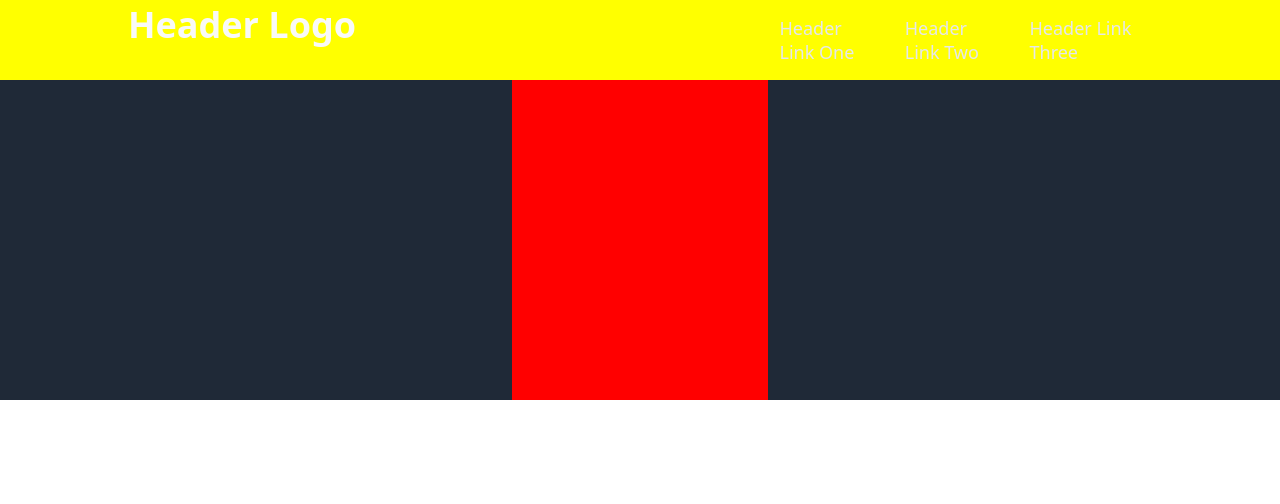
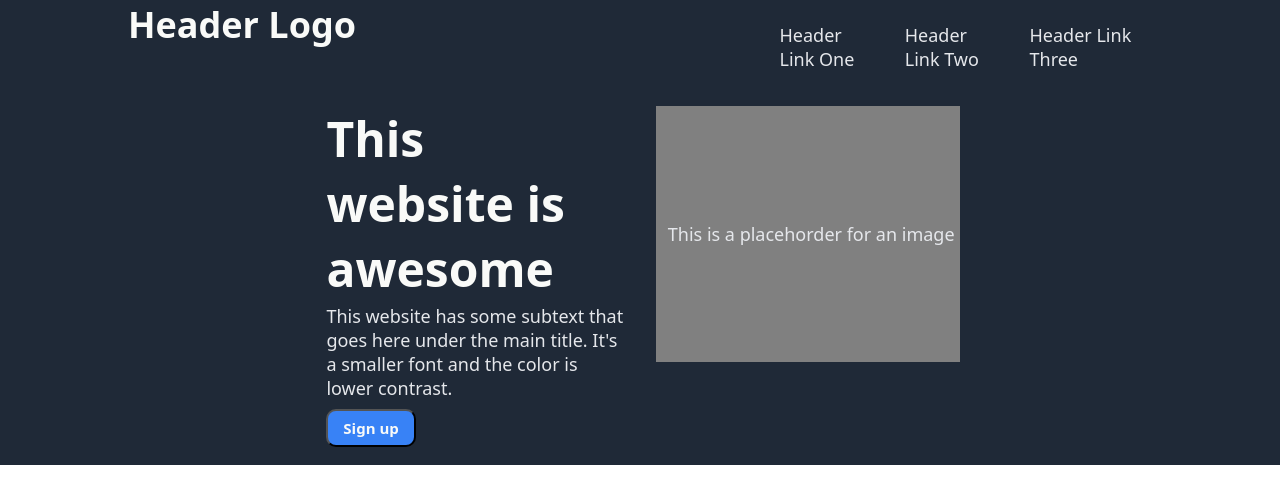
Before and after one commit to danielgrra/landing_page, a plain HTML site: page index.html in a window 1280 px wide. Drawn offline with Linux system fonts and the light colour scheme.

Commit message:
Added final design for landing's page header

```diff
--- a/index.html
+++ b/index.html
@@ -24,7 +24,14 @@
         </header>
 
         <div id="infoHeader">
-
+            <div id="infoLeft">
+                <h1>This website is awesome</h1>
+                <p>This website has some subtext that goes here under the main title. It's a smaller font and the color is lower contrast.</p>
+                <button><strong>Sign up</strong></button>
+            </div>
+            <div id="infoRight">
+                    <p>This is a placehorder for an image</p>
+            </div>
         </div>
     </section>
 </body>
--- a/styles.css
+++ b/styles.css
@@ -8,7 +8,7 @@
 /*Configuración CSS para el section que contiene el header*/
 #headerSect {
     width: 100%;
-    height: 400px;
+    height: 465px;
     background-color: #1F2937;
 
     display: flex;
@@ -22,8 +22,7 @@
 
     display: flex;
     align-content: space-between;
-
-    background-color: yellow;
+    margin-bottom: 1%;
 }
 
 #headerSect header #logo, #extLinks {
@@ -53,10 +52,54 @@
 }
 
 #headerSect #infoHeader {
-    width: 20%;
-    height: 80%;
-    background-color: red;
+    width: 50%;
+    height: 55%;
 
     margin: 0 auto;
     display: flex;
+    align-content: space-between;
 }
+
+#headerSect #infoHeader #infoLeft, #infoRight {
+    width: 50%;
+    height: 100%;
+
+    padding-left: 1%;
+}
+
+#headerSect #infoHeader  #infoRight {
+    background-color: #808080;
+
+    font-size: 18px;
+    color: #E5E7EB;
+
+    display: flex;
+    align-items: center;
+    justify-content: center;
+
+    margin-left: 5%;
+}
+
+#headerSect #infoHeader #infoLeft > h1{
+    font-size: 48px;
+    color: #F9FAF8;
+}
+
+#headerSect #infoHeader #infoLeft > p{
+    font-size: 18px;
+    color: #E5E7EB;
+    margin-top: 1%;
+}
+
+
+#headerSect #infoHeader #infoLeft > button{
+    width: 30%;
+    height: 15%;
+
+    background-color: #3882F6;
+    border-radius: 10px;
+
+    font-size: 15px;
+    color: #F9FAF8;
+    margin-top: 3%;
+}
```
